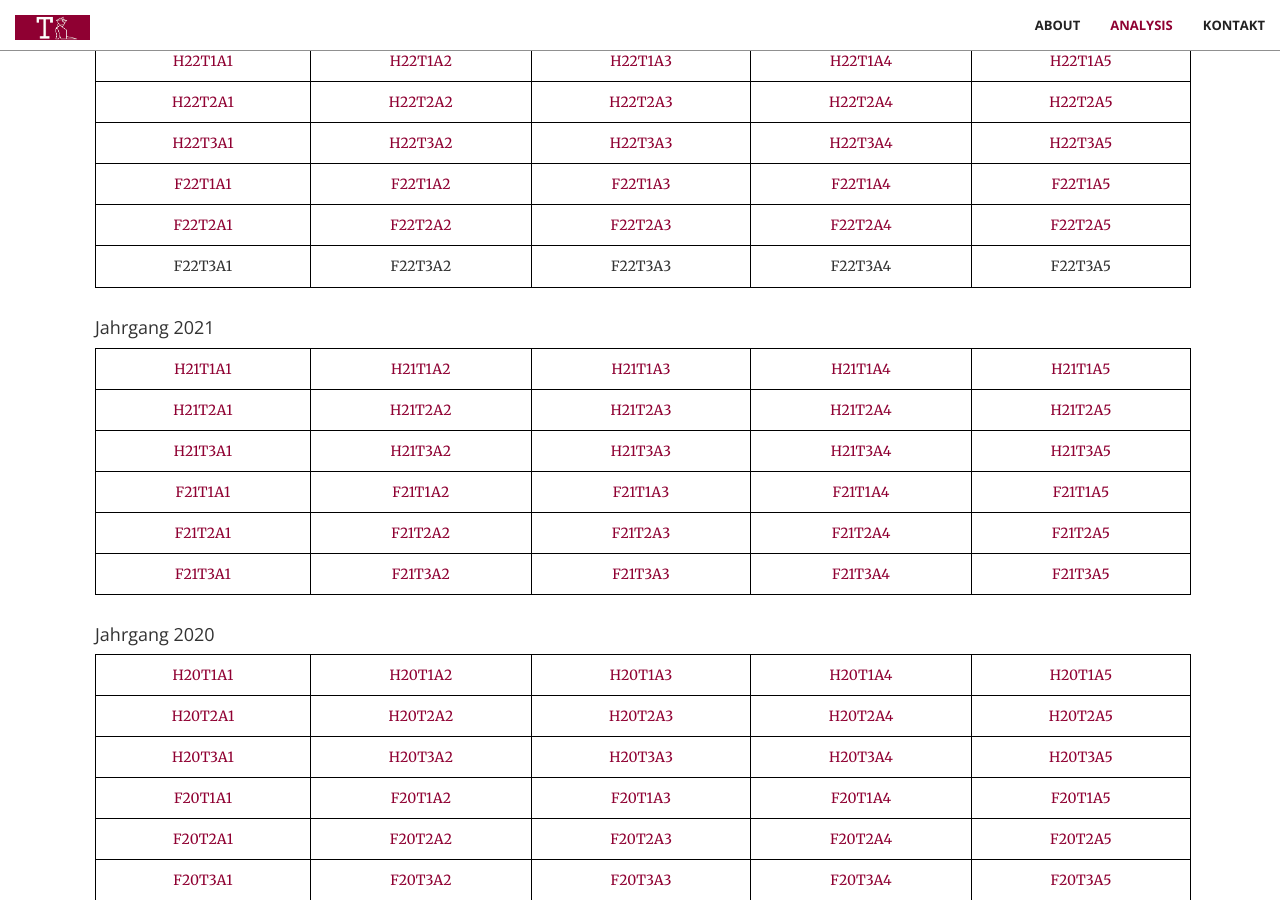
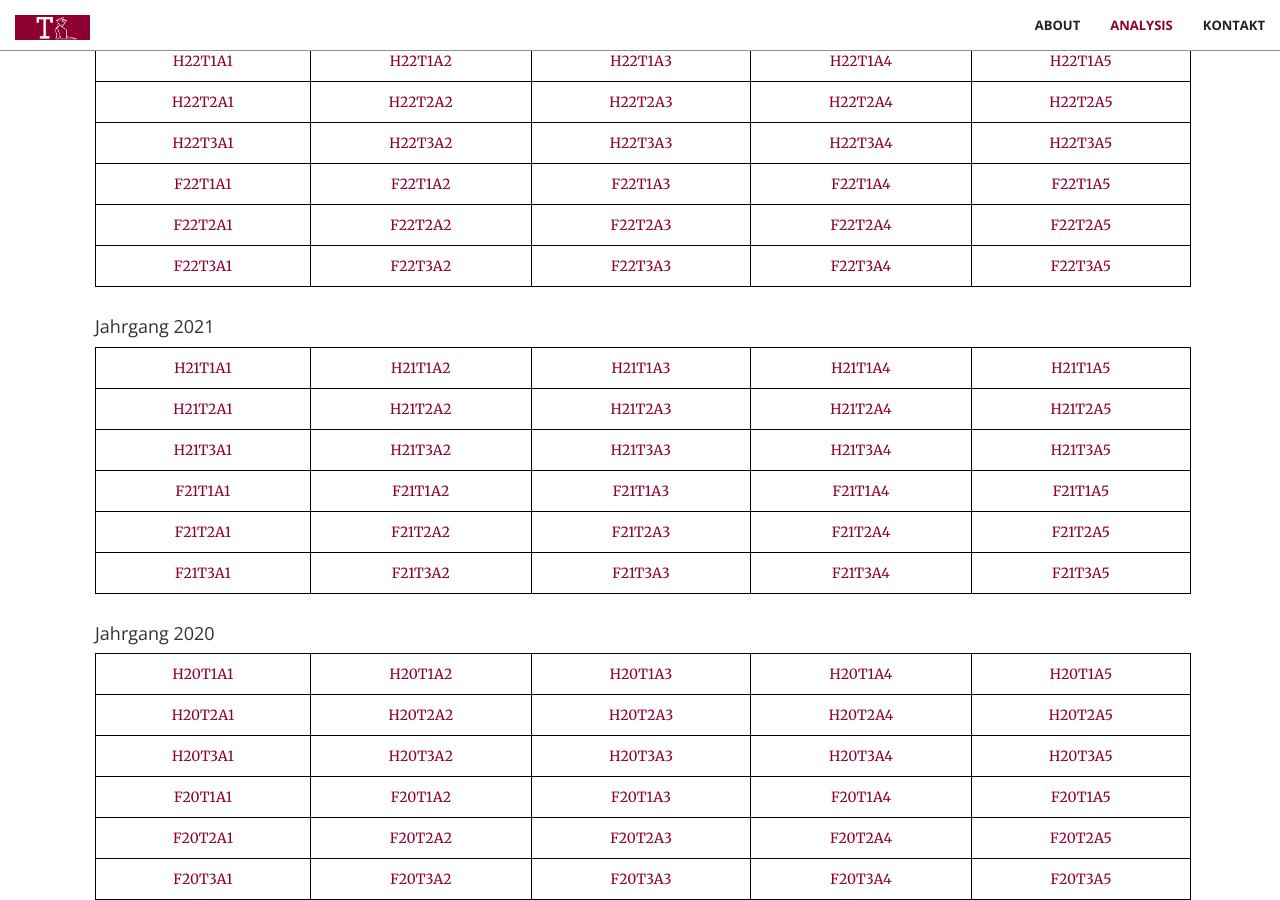
Before and after one commit to trabaldini/trabaldini.github.io, a Jekyll site: the page built from index.html, in a window 1280 px wide and 900 px high, scrolled down 2391 px. Built offline with Jekyll 4.4.1, drawn with Linux system fonts in a browser that asks for light colours; some web fonts are replaced.

```diff
--- a/_includes/math.html
+++ b/_includes/math.html
@@ -335,19 +335,19 @@
                             </tr>
                             <tr>
                                 <td>
-                                    <p>F22T3A1</p>
+                                    <a href="aufg/F22T3A1_RA.pdf" target="_blank">F22T3A1</a>
                                 </td>
                                 <td>
-                                    <p>F22T3A2</p>
+                                    <a href="aufg/F22T3A2_DGL.pdf" target="_blank">F22T3A2</a>
                                 </td>
                                 <td>
-                                    <p>F22T3A3</p>
+                                    <a href="aufg/F22T3A3_FT.pdf" target="_blank">F22T3A3</a>
                                 </td>
                                 <td>
-                                    <p>F22T3A4</p>
+                                    <a href="aufg/F22T3A4_DGL.pdf" target="_blank">F22T3A4</a>
                                 </td>
                                 <td>
-                                    <p>F22T3A5</p>
+                                    <a href="aufg/F22T3A5_RA.pdf" target="_blank">F22T3A5</a>
                                 </td>
                             </tr>
                         </tbody>
```
Also changed, not shown: 5 other files.
